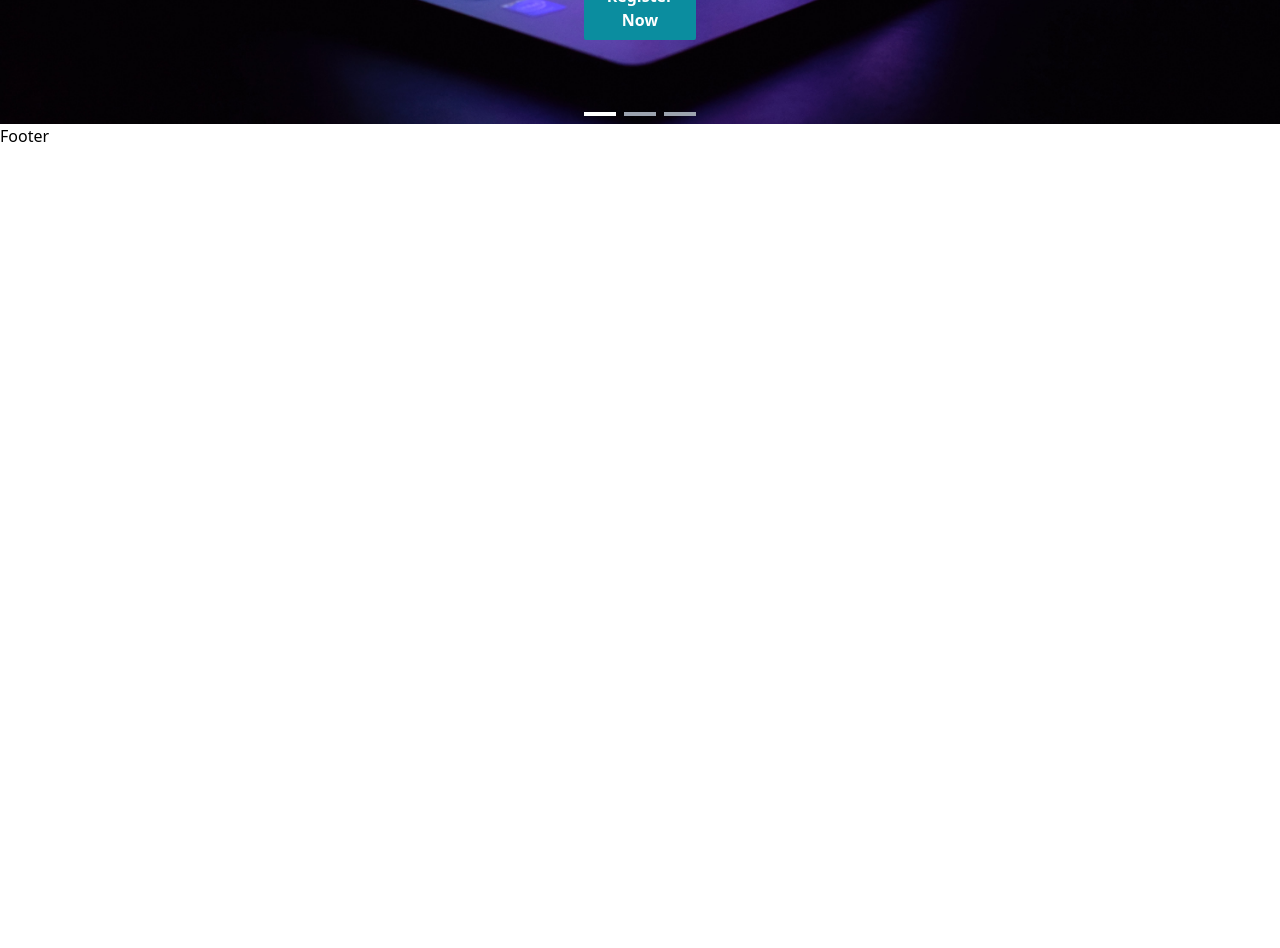
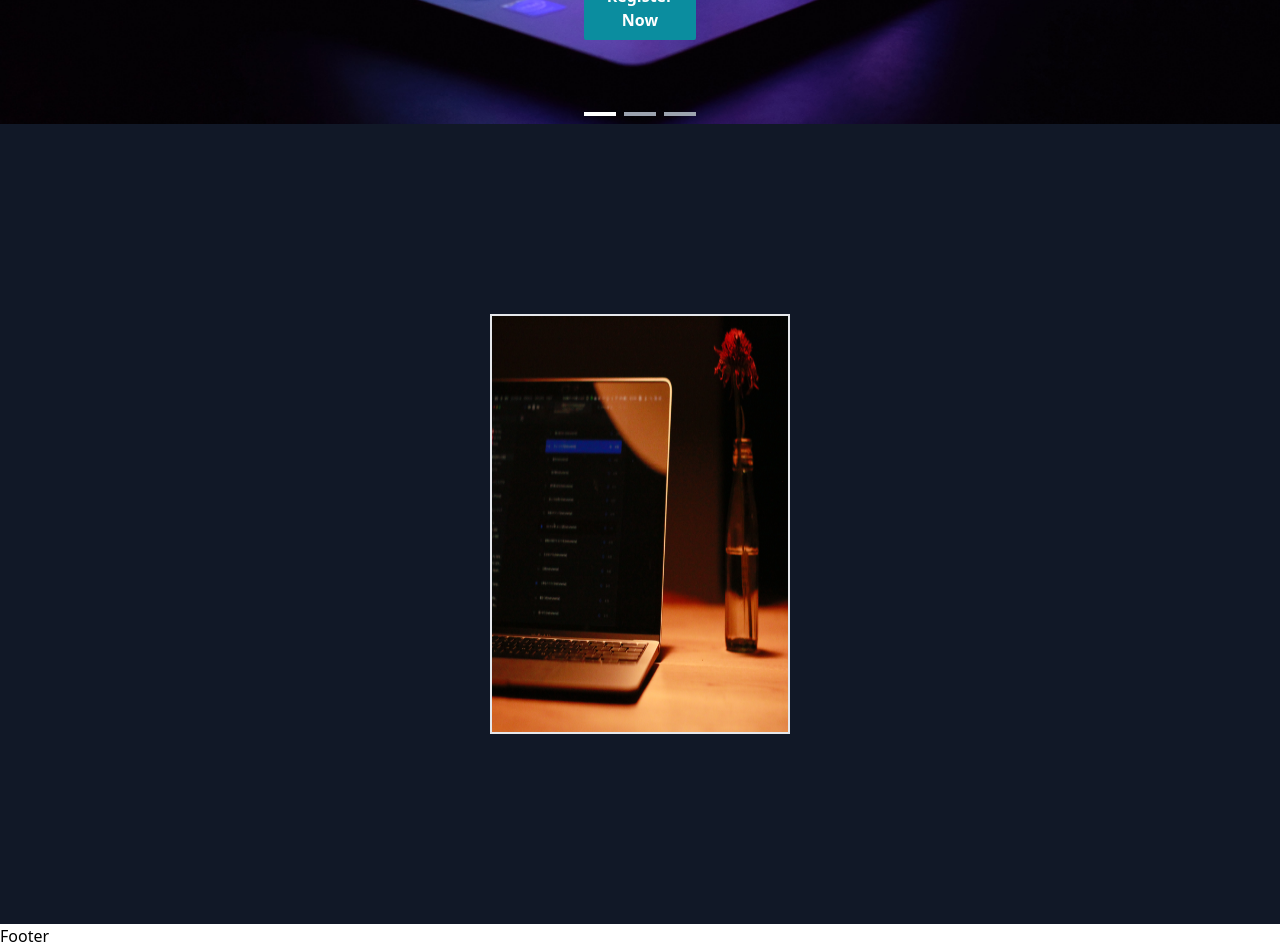
Before and after one commit to aziz-codes/assignment-sol, a React (Vite) app: page / in a window 1280 px wide. Shown: the part 340-1288 px from the top of the page. Before the commit the page ends 800 px from the top, so only its background shows below. Built offline with nearby package versions, Linux system fonts and the light colour scheme.

Commit message:
creating card component

```diff
--- /dev/null
+++ b/src/components/Card.jsx
@@ -0,0 +1,32 @@
+import img1 from "../assets/img1.jpg";
+
+const Card = () => {
+  return (
+    <section className="bg-gray-900 h-screen flex justify-center items-center gap-x-16 text-white">
+      <div className="w-[300px] h-[420px] bg-transparent cursor-pointer group perspective">
+        <div className="relative preserve-3d group-hover:my-rotate-y-180 w-full h-full duration-1000">
+          <div className="absolute backface-hidden border-2 w-full h-full">
+            <img src={img1} className="w-full h-full" />
+          </div>
+          <div className="absolute my-rotate-y-180 hidden w-full h-full bg-gray-100 overflow-hidden">
+            <div className="text-center flex flex-col items-center justify-center h-full text-gray-800 px-2 pb-24">
+              <h1 className="text-3xl font-semibold">The King's Man</h1>
+              <p className="my-2">9.0 Rating</p>
+              <p>
+                Lorem ipsum dolor sit amet consectetur adipisicing elit. Facilis
+                itaque assumenda saepe animi maxime libero non quasi, odit natus
+                veritatis enim culpa nam inventore doloribus quidem temporibus
+                amet velit accusamus.
+              </p>
+              <button className="bg-teal-500 px-6 py-2 font-semibold text-white rounded-full absolute -bottom-20 delay-500 duration-1000 group-hover:bottom-20 scale-0 group-hover:scale-125">
+                Watch Now
+              </button>
+            </div>
+          </div>
+        </div>
+      </div>
+    </section>
+  );
+};
+
+export default Card;
--- a/src/pages/Home.jsx
+++ b/src/pages/Home.jsx
@@ -1,9 +1,11 @@
+import Card from "../components/Card";
 import Slider from "../components/Slider";
 
 const Home = () => {
   return (
     <>
       <Slider />
+      <Card />
     </>
   );
 };
```
